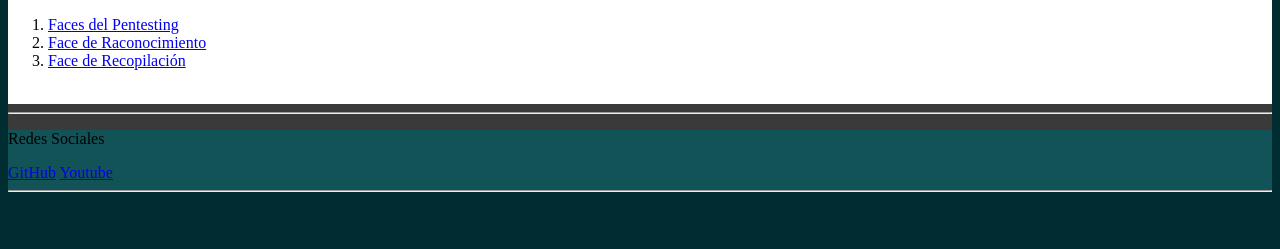
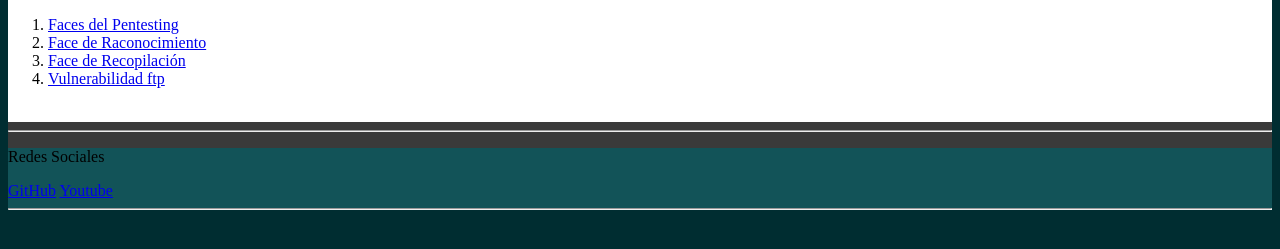
Before and after one commit to MISTICKCRUZ/MISTICKCRUZ.github.io, a plain HTML site: page index.html in a window 1280 px wide. Shown: the part 469-718 px from the top of the page. Drawn offline with Linux system fonts and the light colour scheme.

Commit message:
enlace-de-youtube-Vulnerabilidad-ftp

```diff
--- a/index.html
+++ b/index.html
@@ -54,6 +54,9 @@
 
   <li> <a href="https://youtu.be/lf4mtWbVbi4?si=ZPlMbkmvEH6E4yKZ"target="_blank" rel="noopener noreferrer"> Face de Recopilación</a> </li>
 
+  <li> <a href="https://www.youtube.com/watch?v=QCxExy_T2_M"target="_blank" rel="noopener noreferrer"> Vulnerabilidad ftp </a> </li>
+
+
    </ol>
    <br>
   </div>
```
